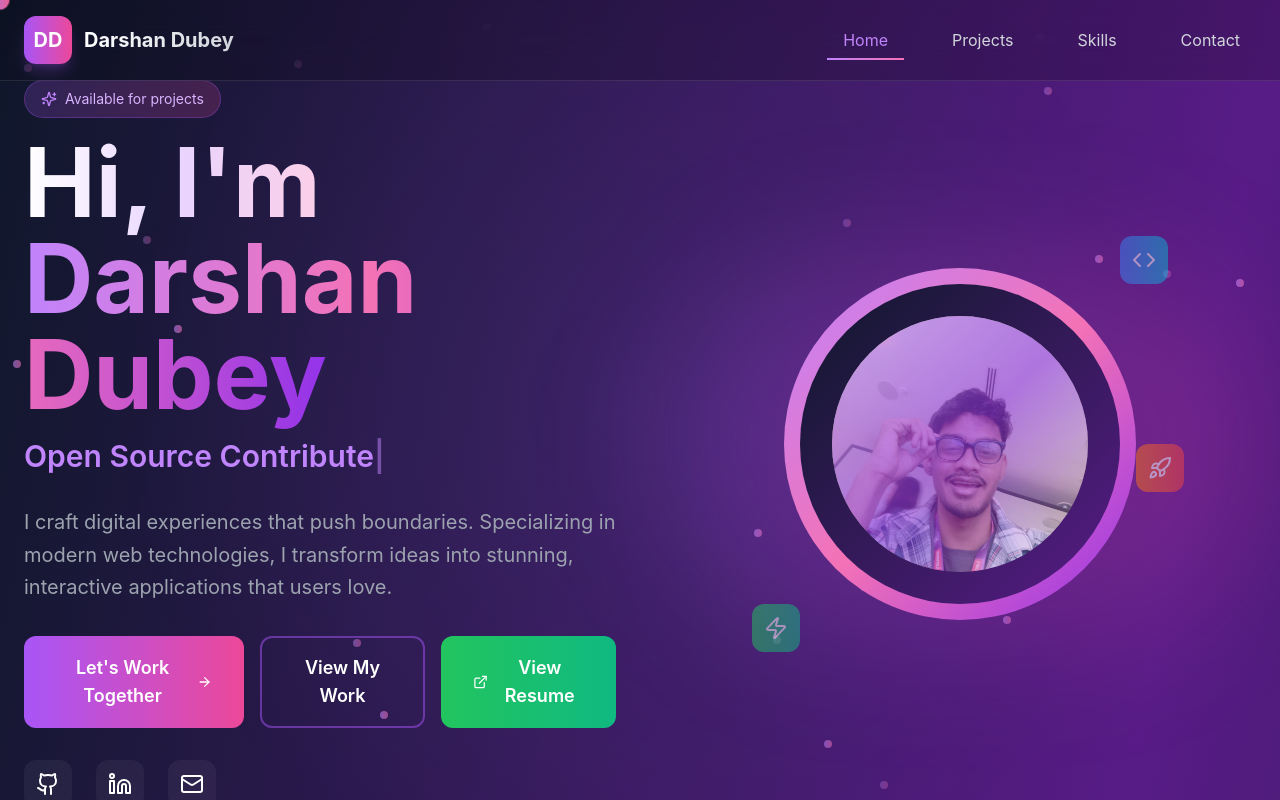
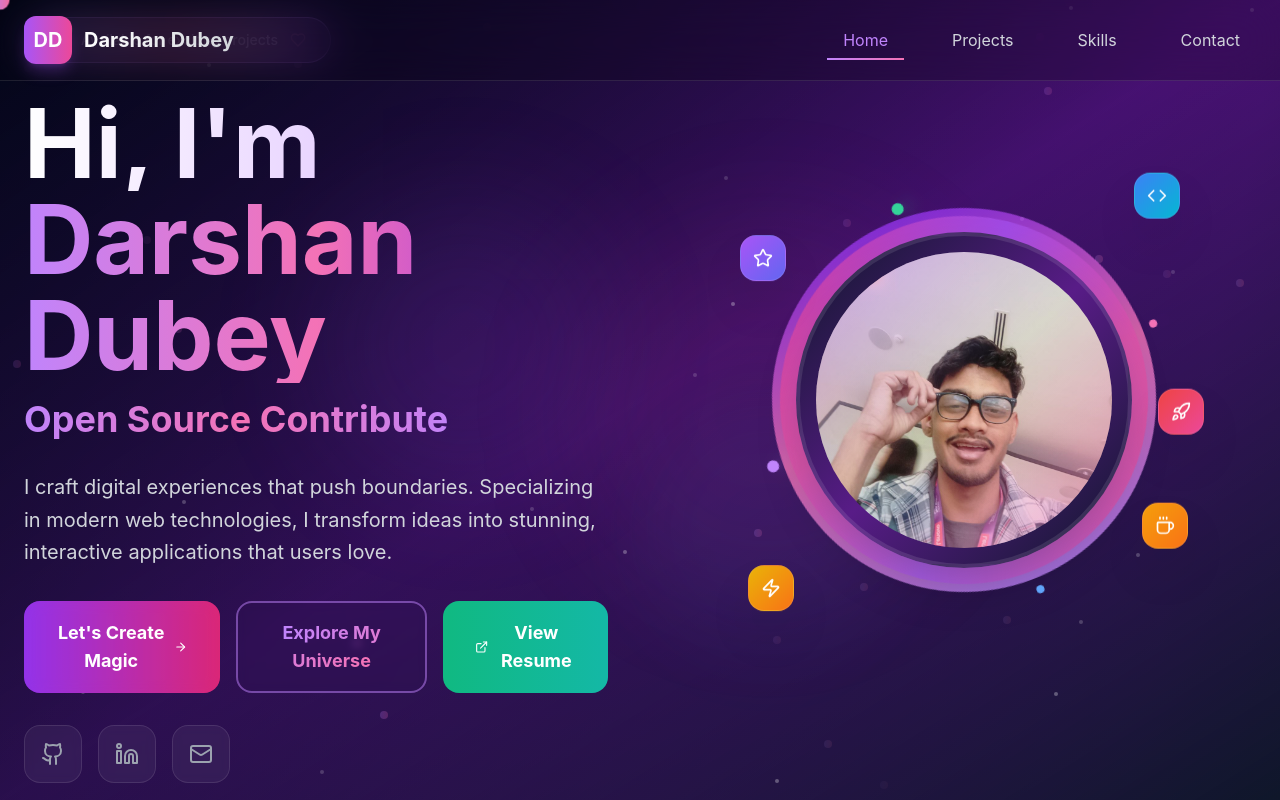
Before and after one commit to mailmeatdarshan/Portfolio, a React (Create React App) app: page / in a window 1280 px wide. Shown: the top 800 px of the page. Built offline with nearby package versions, Linux system fonts and the light colour scheme.

Commit message:
improved hero page

```diff
--- a/src/components/Hero/Hero.js
+++ b/src/components/Hero/Hero.js
@@ -1,120 +1,255 @@
 // src/components/Hero/Hero.js
-import React from 'react';
-import { ArrowRight, Github, Linkedin, Mail, Sparkles, Code, Zap, Rocket, ExternalLink } from 'lucide-react';
+import React, { useState, useEffect } from 'react';
+import { ArrowRight, Github, Linkedin, Mail, Sparkles, Code, Zap, Rocket, ExternalLink, Star, Heart, Coffee } from 'lucide-react';
 import { personalInfo, socialLinks } from '../../data/portfolioData';
 import TypewriterText from '../common/TypewriterText';
 
 const Hero = ({ scrollToProjects, scrollToContact, openResume }) => {
+  const [mousePosition, setMousePosition] = useState({ x: 0, y: 0 });
+  const [isVisible, setIsVisible] = useState(false);
+
+  useEffect(() => {
+    setIsVisible(true);
+
+    const handleMouseMove = (e) => {
+      setMousePosition({ x: e.clientX, y: e.clientY });
+    };
+
+    window.addEventListener('mousemove', handleMouseMove);
+    return () => window.removeEventListener('mousemove', handleMouseMove);
+  }, []);
+
   const getIcon = (iconName) => {
     const icons = { Github, Linkedin, Mail };
     return icons[iconName];
   };
 
+  const FloatingIcon = ({ icon: Icon, className, delay = 0 }) => (
+    <div
+      className={`absolute p-3 bg-gradient-to-br rounded-2xl shadow-2xl backdrop-blur-sm border border-white/10
+        animate-bounce hover:animate-none hover:scale-125 transition-all duration-500 cursor-pointer group ${className}`}
+      style={{ animationDelay: `${delay}s` }}
+    >
+      <Icon className="w-5 h-5 text-white group-hover:rotate-12 transition-transform duration-300" />
+      <div className="absolute inset-0 bg-white/20 rounded-2xl opacity-0 group-hover:opacity-100 transition-opacity duration-300" />
+    </div>
+  );
+
   return (
-    <section id="home" className="min-h-screen flex items-center justify-center relative overflow-hidden pt-20">
-      <div className="absolute inset-0 bg-[radial-gradient(circle_at_50%_50%,rgba(120,119,198,0.1),transparent_70%)]" />
+    <section id="home" className="min-h-screen flex items-center justify-center relative overflow-hidden">
+      {/* Enhanced Background with multiple layers */}
+      <div className="absolute inset-0 bg-gradient-to-br from-slate-950 via-purple-950/50 to-slate-900" />
 
-      <div className="max-w-7xl mx-auto px-6 grid lg:grid-cols-2 gap-12 items-center">
-        <div className="space-y-8 z-10">
-          <div className="space-y-4">
-            <div className="inline-flex items-center space-x-2 bg-gradient-to-r from-purple-500/20 to-pink-500/20 rounded-full px-4 py-2 border border-purple-500/30">
-              <Sparkles className="w-4 h-4 text-purple-400" />
-              <span className="text-sm text-purple-300">Available for projects</span>
+      {/* Animated background elements */}
+      <div className="absolute inset-0">
+        <div className="absolute top-1/4 left-1/4 w-72 h-72 bg-purple-500/20 rounded-full blur-3xl animate-pulse" />
+        <div className="absolute bottom-1/4 right-1/4 w-96 h-96 bg-pink-500/15 rounded-full blur-3xl animate-pulse delay-1000" />
+        <div className="absolute top-1/2 left-1/2 w-64 h-64 bg-blue-500/10 rounded-full blur-2xl animate-pulse delay-500" />
       </div>
 
-            <h1 className="text-6xl lg:text-8xl font-bold leading-tight">
-              <span className="bg-gradient-to-r from-white via-purple-200 to-pink-200 bg-clip-text text-transparent">
+      {/* Interactive cursor glow */}
+      <div
+        className="absolute w-64 h-64 bg-gradient-radial from-purple-400/20 to-transparent rounded-full pointer-events-none blur-2xl transition-all duration-300 ease-out"
+        style={{
+          left: mousePosition.x - 128,
+          top: mousePosition.y - 128,
+        }}
+      />
+
+      {/* Floating particles */}
+      <div className="absolute inset-0 overflow-hidden pointer-events-none">
+        {[...Array(20)].map((_, i) => (
+          <div
+            key={i}
+            className="absolute w-1 h-1 bg-white/30 rounded-full animate-pulse"
+            style={{
+              left: `${Math.random() * 100}%`,
+              top: `${Math.random() * 100}%`,
+              animationDelay: `${Math.random() * 3}s`,
+              animationDuration: `${2 + Math.random() * 3}s`
+            }}
+          />
+        ))}
+      </div>
+
+      <div className="max-w-7xl mx-auto px-6 grid lg:grid-cols-2 gap-16 items-center relative z-10">
+        {/* Left Content */}
+        <div className={`space-y-8 transform transition-all duration-1000 ${isVisible ? 'translate-y-0 opacity-100' : 'translate-y-10 opacity-0'}`}>
+          {/* Status Badge */}
+          <div className="inline-flex items-center space-x-3 bg-gradient-to-r from-purple-500/20 via-pink-500/20 to-purple-500/20 rounded-full px-6 py-3 border border-purple-400/40 backdrop-blur-sm hover:border-purple-400/60 transition-all duration-300 hover:scale-105 group">
+            <div className="relative">
+              <Sparkles className="w-5 h-5 text-purple-400 group-hover:rotate-12 transition-transform duration-300" />
+              <div className="absolute -top-1 -right-1 w-2 h-2 bg-green-400 rounded-full animate-ping" />
+              <div className="absolute -top-1 -right-1 w-2 h-2 bg-green-400 rounded-full" />
+            </div>
+            <span className="text-sm font-medium text-purple-200 group-hover:text-white transition-colors">
+              Available for exciting projects
+            </span>
+            <Heart className="w-4 h-4 text-pink-400 animate-pulse" />
+          </div>
+
+          {/* Main Heading */}
+          <div className="space-y-4">
+            <h1 className="text-5xl md:text-6xl lg:text-8xl font-bold leading-tight">
+              <div className="overflow-hidden">
+                <span className={`block bg-gradient-to-r from-white via-purple-200 to-pink-200 bg-clip-text text-transparent transform transition-all duration-1000 delay-200 ${isVisible ? 'translate-y-0' : 'translate-y-full'}`}>
                   Hi, I'm
                 </span>
-              <br />
-              <span className="bg-gradient-to-r from-purple-400 via-pink-400 to-purple-600 bg-clip-text text-transparent">
+              </div>
+              <div className="overflow-hidden">
+                <span className={`block bg-gradient-to-r from-purple-400 via-pink-400 to-purple-600 bg-clip-text text-transparent transform transition-all duration-1000 delay-400 hover:scale-105 transition-transform cursor-default ${isVisible ? 'translate-y-0' : 'translate-y-full'}`}>
                   {personalInfo.name}
                 </span>
+              </div>
             </h1>
 
-            <div className="text-2xl lg:text-3xl text-gray-300">
+            {/* Typewriter Section */}
+            <div className={`text-2xl lg:text-4xl text-gray-300 transform transition-all duration-1000 delay-600 ${isVisible ? 'translate-y-0 opacity-100' : 'translate-y-5 opacity-0'}`}>
               <TypewriterText
                 strings={personalInfo.typewriterStrings}
-                className="text-purple-400 font-semibold"
+                className="text-transparent bg-gradient-to-r from-purple-400 via-pink-400 to-purple-400 bg-clip-text font-bold"
               />
             </div>
           </div>
 
-          <p className="text-xl text-gray-400 max-w-2xl leading-relaxed">
+          {/* Bio */}
+          <p className={`text-xl text-gray-300 max-w-2xl leading-relaxed transform transition-all duration-1000 delay-800 ${isVisible ? 'translate-y-0 opacity-100' : 'translate-y-5 opacity-0'}`}>
             {personalInfo.bio}
           </p>
 
-          <div className="flex flex-col sm:flex-row gap-4">
+          {/* CTA Buttons */}
+          <div className={`flex flex-col sm:flex-row gap-4 transform transition-all duration-1000 delay-1000 ${isVisible ? 'translate-y-0 opacity-100' : 'translate-y-5 opacity-0'}`}>
             <button
               onClick={scrollToContact}
-            className="group relative px-8 py-4 bg-gradient-to-r from-purple-500 to-pink-500 rounded-xl font-semibold text-lg overflow-hidden transition-all duration-300 hover:scale-105 hover:shadow-2xl hover:shadow-purple-500/25">
-              <span className="relative z-10 flex items-center space-x-2">
-                <span>Let's Work Together</span>
-                <ArrowRight className="w-5 h-5 group-hover:translate-x-1 transition-transform" />
+              className="group relative px-8 py-4 bg-gradient-to-r from-purple-600 to-pink-600 rounded-2xl font-bold text-lg overflow-hidden transition-all duration-500 hover:scale-105 hover:shadow-2xl hover:shadow-purple-500/50 hover:-translate-y-1"
+            >
+              <span className="relative z-10 flex items-center justify-center space-x-2">
+                <span>Let's Create Magic</span>
+                <ArrowRight className="w-5 h-5 group-hover:translate-x-2 transition-transform duration-300" />
               </span>
-              <div className="absolute inset-0 bg-gradient-to-r from-pink-500 to-purple-500 opacity-0 group-hover:opacity-100 transition-opacity" />
+              <div className="absolute inset-0 bg-gradient-to-r from-pink-600 to-purple-600 opacity-0 group-hover:opacity-100 transition-all duration-500" />
+              <div className="absolute -inset-1 bg-gradient-to-r from-purple-600 to-pink-600 rounded-2xl blur opacity-30 group-hover:opacity-60 transition-opacity duration-500" />
             </button>
 
             <button
               onClick={scrollToProjects}
-            className="px-8 py-4 border-2 border-purple-500/50 rounded-xl font-semibold text-lg hover:bg-purple-500/10 transition-all duration-300 hover:border-purple-400">
-              View My Work
+              className="px-8 py-4 border-2 border-purple-400/50 rounded-2xl font-bold text-lg hover:bg-purple-500/20 transition-all duration-500 hover:border-purple-400 hover:scale-105 hover:shadow-xl hover:shadow-purple-500/25 hover:-translate-y-1 backdrop-blur-sm"
+            >
+              <span className="bg-gradient-to-r from-purple-400 to-pink-400 bg-clip-text text-transparent">
+                Explore My Universe
+              </span>
             </button>
 
             <button
               onClick={openResume}
-              className="flex items-center space-x-2 px-8 py-4 bg-gradient-to-r from-green-500 to-emerald-500 rounded-xl font-semibold text-lg hover:scale-105 transition-all duration-300 hover:shadow-2xl hover:shadow-green-500/25"
+              className="flex items-center justify-center space-x-2 px-8 py-4 bg-gradient-to-r from-emerald-500 to-teal-500 rounded-2xl font-bold text-lg hover:scale-105 transition-all duration-500 hover:shadow-2xl hover:shadow-emerald-500/50 hover:-translate-y-1 group"
             >
-              <ExternalLink className="w-5 h-5" />
+              <ExternalLink className="w-5 h-5 group-hover:rotate-12 transition-transform duration-300" />
               <span>View Resume</span>
             </button>
           </div>
 
-          <div className="flex space-x-6">
+          {/* Enhanced Social Links */}
+          <div className={`flex space-x-4 transform transition-all duration-1000 delay-1200 ${isVisible ? 'translate-y-0 opacity-100' : 'translate-y-5 opacity-0'}`}>
             {socialLinks.map((link, index) => {
               const Icon = getIcon(link.icon);
               return (
                 <a
                   key={index}
                   href={link.url}
-                  className="p-3 bg-white/5 rounded-xl hover:bg-white/10 transition-all duration-300 hover:scale-110 hover:shadow-lg"
+                  className="group relative p-4 bg-white/5 rounded-2xl hover:bg-white/10 transition-all duration-500 hover:scale-110 hover:shadow-2xl hover:-translate-y-1 backdrop-blur-sm border border-white/10 hover:border-white/20"
                   target="_blank"
                   rel="noopener noreferrer"
                 >
-                  <Icon className="w-6 h-6" />
+                  <Icon className="w-6 h-6 text-gray-400 group-hover:text-white transition-colors duration-300 group-hover:rotate-12" />
+                  <div className="absolute inset-0 bg-gradient-to-r from-purple-500/20 to-pink-500/20 rounded-2xl opacity-0 group-hover:opacity-100 transition-opacity duration-300" />
                 </a>
               );
             })}
           </div>
         </div>
 
-        <div className="relative">
-          <div className="absolute inset-0 bg-gradient-to-r from-purple-500/20 to-pink-500/20 rounded-full blur-3xl" />
-          <div className="relative w-96 h-96 mx-auto">
-            <div className="absolute inset-4 bg-gradient-to-br from-purple-400 via-pink-400 to-purple-600 rounded-full animate-spin-slow" />
-            <div className="absolute inset-8 bg-gradient-to-br from-slate-900 to-purple-900 rounded-full flex items-center justify-center">
-              {/* <div className="text-8xl animate-bounce">👨‍💻</div> */}
-              <div className="absolute inset-8 bg-gradient-to-br from-slate-900 to-purple-900 rounded-full flex items-center justify-center overflow-hidden">
-                 <div className="absolute inset-0 bg-gradient-to-br from-purple-400 via-purple-600 to-transparent opacity-60 z-10"></div>
+        {/* Right Side - Enhanced Profile */}
+        <div className={`relative transform transition-all duration-1000 delay-500 ${isVisible ? 'translate-x-0 opacity-100' : 'translate-x-10 opacity-0'}`}>
+          {/* Main Profile Container */}
+          <div className="relative w-96 h-96 mx-auto group">
+            {/* Outer rotating ring */}
+            <div className="absolute inset-0 bg-gradient-to-r from-purple-400 via-pink-400 to-purple-600 rounded-full animate-spin-slow opacity-80" />
+
+            {/* Middle ring */}
+            <div className="absolute inset-2 bg-gradient-to-r from-pink-500 via-purple-500 to-pink-500 rounded-full animate-reverse-spin opacity-60" />
+
+            {/* Inner container */}
+            <div className="absolute inset-6 bg-gradient-to-br from-slate-900 via-purple-900 to-slate-900 rounded-full flex items-center justify-center overflow-hidden shadow-2xl border-4 border-white/10">
+              {/* Profile Image */}
+              <div className="absolute inset-4 rounded-full overflow-hidden group-hover:scale-110 transition-transform duration-700">
+                <div className="absolute inset-0 bg-gradient-to-br from-purple-400/60 via-transparent to-pink-400/60 z-10" />
                 <img
                   src="/images/profile/avatar.jpg"
                   alt="Darshan Dubey"
-                  className="w-full h-full object-cover transform transition-all duration-500 ease-in-out hover:scale-125 hover:-rotate-12 hover:shadow-2xl hover:shadow-purple-600 hover:brightness-110 hover:opacity-90 hover:translate-x-4 hover:translate-y-4"/>
+                  className="w-full h-full object-cover transition-all duration-700 group-hover:scale-125 group-hover:rotate-3 group-hover:brightness-110"
+                />
               </div>
             </div>
 
-            <div className="absolute -top-4 -right-4 p-3 bg-gradient-to-r from-blue-500 to-cyan-500 rounded-xl animate-pulse">
-              <Code className="w-6 h-6" />
-            </div>
-            <div className="absolute -bottom-4 -left-4 p-3 bg-gradient-to-r from-green-500 to-emerald-500 rounded-xl animate-pulse delay-500">
-              <Zap className="w-6 h-6" />
-            </div>
-            <div className="absolute top-1/2 -right-8 p-3 bg-gradient-to-r from-orange-500 to-red-500 rounded-xl animate-pulse delay-1000">
-              <Rocket className="w-6 h-6" />
+            {/* Floating Icons */}
+            <FloatingIcon
+              icon={Code}
+              className="from-blue-500 to-cyan-500 -top-6 -right-6"
+              delay={0}
+            />
+            <FloatingIcon
+              icon={Zap}
+              className="from-yellow-500 to-orange-500 -bottom-6 -left-6"
+              delay={0.5}
+            />
+            <FloatingIcon
+              icon={Rocket}
+              className="from-red-500 to-pink-500 top-1/2 -right-12"
+              delay={1}
+            />
+            <FloatingIcon
+              icon={Star}
+              className="from-purple-500 to-indigo-500 top-8 -left-8"
+              delay={1.5}
+            />
+            <FloatingIcon
+              icon={Coffee}
+              className="from-amber-500 to-orange-500 bottom-8 -right-8"
+              delay={2}
+            />
+
+            {/* Orbiting elements */}
+            <div className="absolute inset-0 animate-spin-slow">
+              <div className="absolute -top-4 left-1/2 w-3 h-3 bg-purple-400 rounded-full shadow-lg shadow-purple-400/50" />
+              <div className="absolute -bottom-4 left-1/2 w-2 h-2 bg-pink-400 rounded-full shadow-lg shadow-pink-400/50" />
+              <div className="absolute top-1/2 -left-4 w-2 h-2 bg-blue-400 rounded-full shadow-lg shadow-blue-400/50" />
+              <div className="absolute top-1/2 -right-4 w-3 h-3 bg-emerald-400 rounded-full shadow-lg shadow-emerald-400/50" />
             </div>
           </div>
         </div>
       </div>
+
+      {/* Custom Styles */}
+      <style jsx>{`
+        @keyframes spin-slow {
+          from { transform: rotate(0deg); }
+          to { transform: rotate(360deg); }
+        }
+
+        @keyframes reverse-spin {
+          from { transform: rotate(360deg); }
+          to { transform: rotate(0deg); }
+        }
+
+        .animate-spin-slow {
+          animation: spin-slow 10s linear infinite;
+        }
+
+        .animate-reverse-spin {
+          animation: reverse-spin 15s linear infinite;
+        }
+      `}</style>
     </section>
   );
 };
```
Lines whose indentation alone changed are shown as unchanged.
